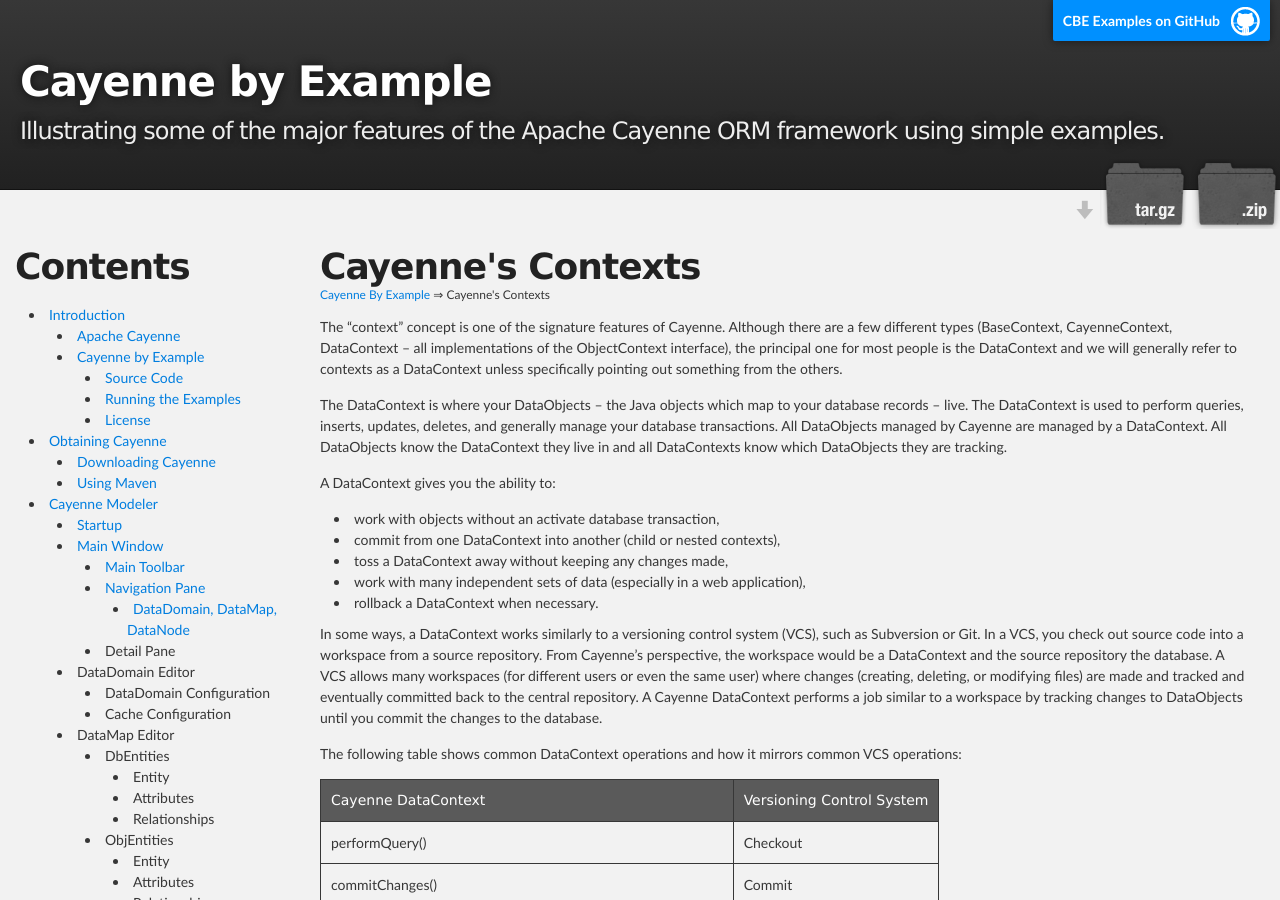
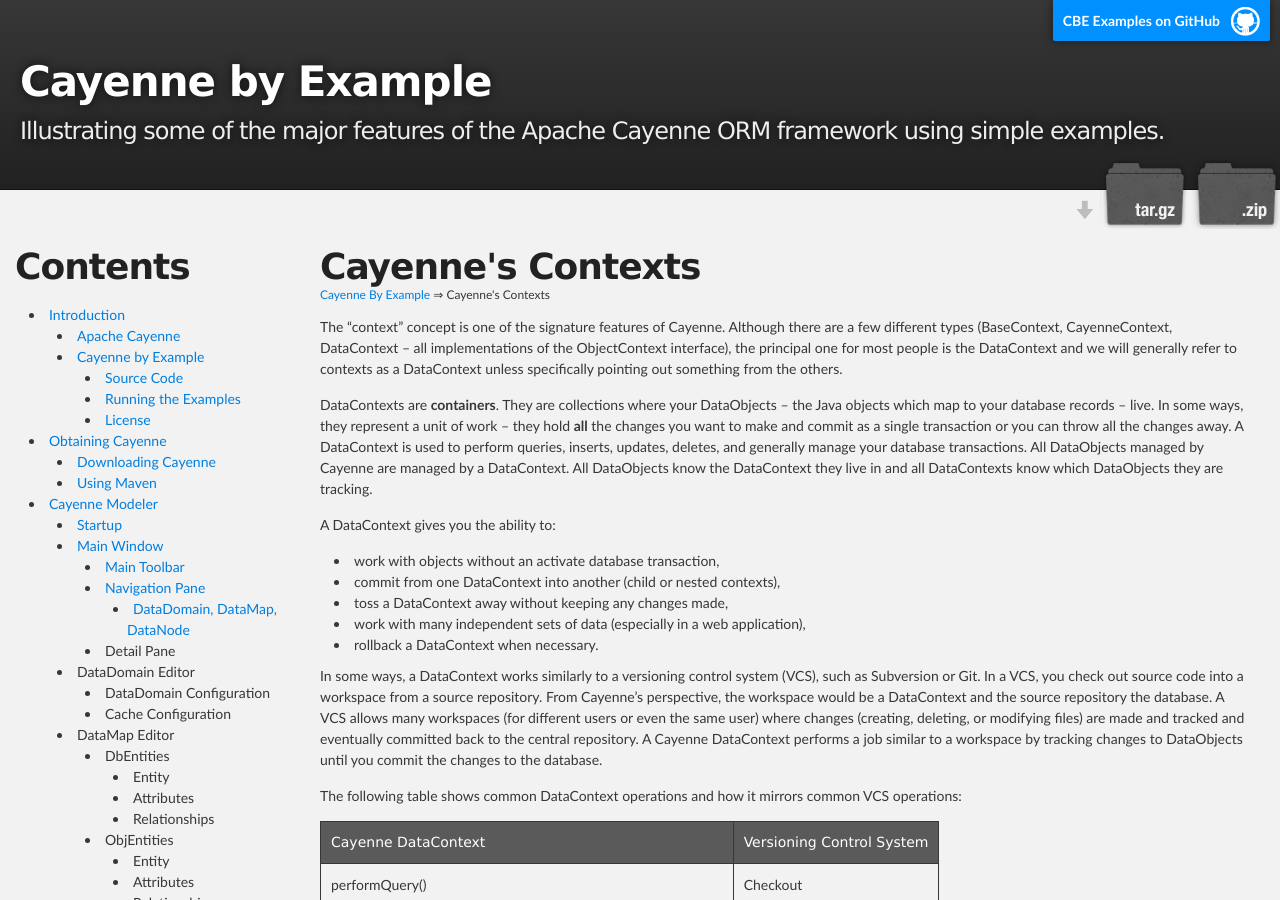
Before and after one commit to mrg/cbe, a Jekyll site: the page built from cayenne-contexts.md, in a window 1280 px wide and 900 px high. Built offline with Jekyll 4.4.1, drawn with Linux system fonts in a browser that asks for light colours; Markdown is read by kramdown in place of the engine named in the settings.

Commit message:
Added wording about DataContexts being containers.

```diff
--- a/cayenne-contexts.md
+++ b/cayenne-contexts.md
@@ -10,7 +10,7 @@
 
 The "context" concept is one of the signature features of Cayenne.  Although there are a few different types (BaseContext, CayenneContext, DataContext -- all implementations of the ObjectContext interface), the principal one for most people is the DataContext and we will generally refer to contexts as a DataContext unless specifically pointing out something from the others.
 
-The DataContext is where your DataObjects -- the Java objects which map to your database records -- live.  The DataContext is used to perform queries, inserts, updates, deletes, and generally manage your database transactions.  All DataObjects managed by Cayenne are managed by a DataContext.  All DataObjects know the DataContext they live in and all DataContexts know which DataObjects they are tracking.
+DataContexts are **containers**.  They are collections where your DataObjects -- the Java objects which map to your database records -- live.  In some ways, they represent a unit of work -- they hold **all** the changes you want to make and commit as a single transaction or you can throw all the changes away.  A DataContext is used to perform queries, inserts, updates, deletes, and generally manage your database transactions.  All DataObjects managed by Cayenne are managed by a DataContext.  All DataObjects know the DataContext they live in and all DataContexts know which DataObjects they are tracking.
 
 A DataContext gives you the ability to:
 
```
